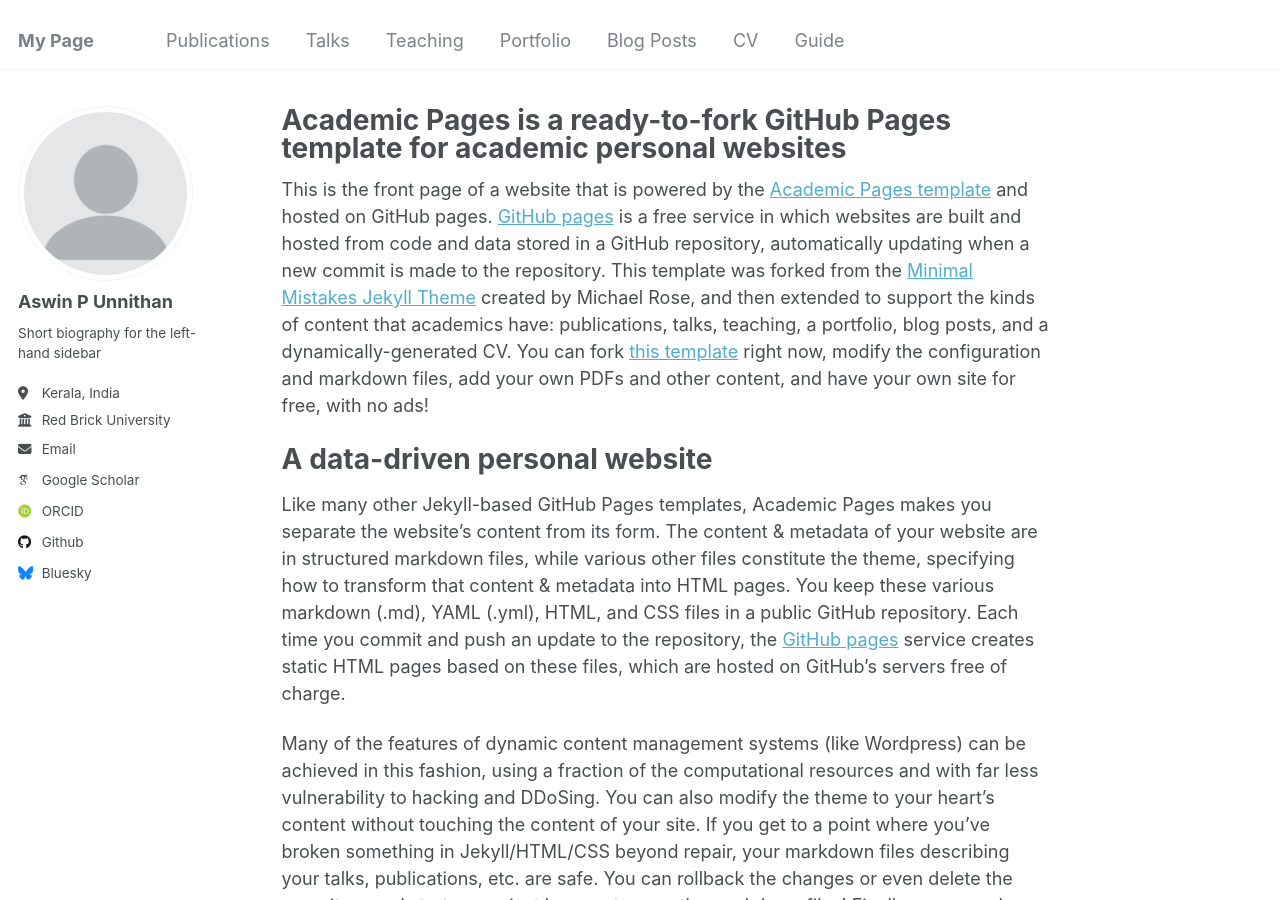
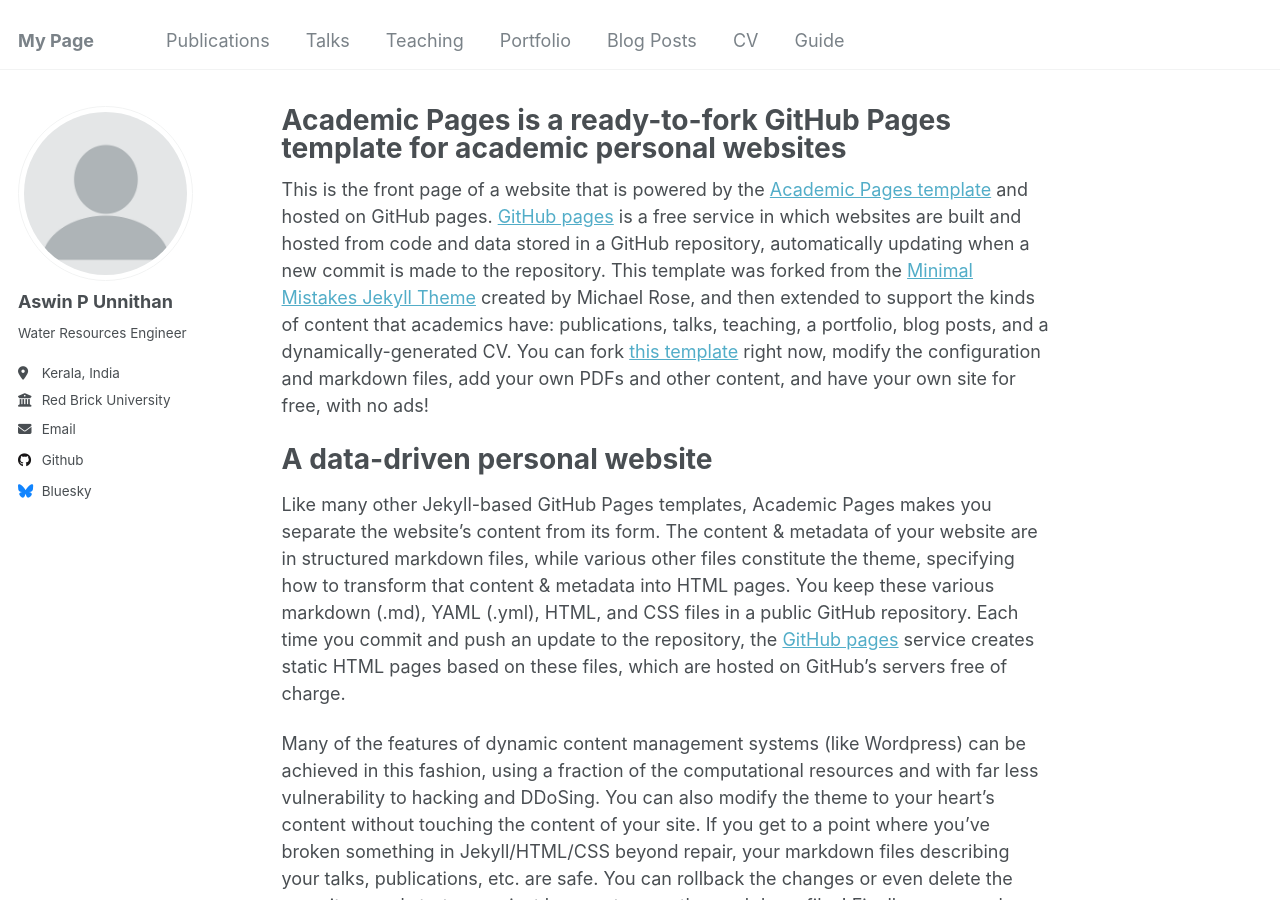
Before and after one commit to aswinpunnithan/aswinpunnithan.github.io, a Jekyll site: the page built from _pages/about.md, in a window 1280 px wide and 900 px high. Built offline with Jekyll 4.4.1, drawn with Linux system fonts in a browser that asks for light colours; some web fonts are replaced.

Commit message:
Update _config.yml

```diff
--- a/_config.yml
+++ b/_config.yml
@@ -24,7 +24,7 @@ author:
   avatar           : "profile.png"
   name             : "Aswin P Unnithan"
   pronouns         : # example: "she/her"
-  bio              : "Short biography for the left-hand sidebar"
+  bio              : "Water Resources Engineer"
   location         : "Kerala, India"
   employer         : "Red Brick University"
   uri              : # URL
@@ -32,9 +32,9 @@ author:
 
   # Academic websites
   arxiv            : # URL - Update with the correct link to your profile
-  googlescholar    : "https://scholar.google.com/citations?user=PS_CX0AAAAAJ"
+  googlescholar    : #"https://scholar.google.com/citations?user=PS_CX0AAAAAJ"
   impactstory      : # URL
-  orcid            : "http://orcid.org/yourorcidurl"
+  orcid            : #"http://orcid.org/yourorcidurl"
   semantic         : # URL
   pubmed           : # "https://www.ncbi.nlm.nih.gov/pubmed/?term=john+snow"
   researchgate     : # URL
```
